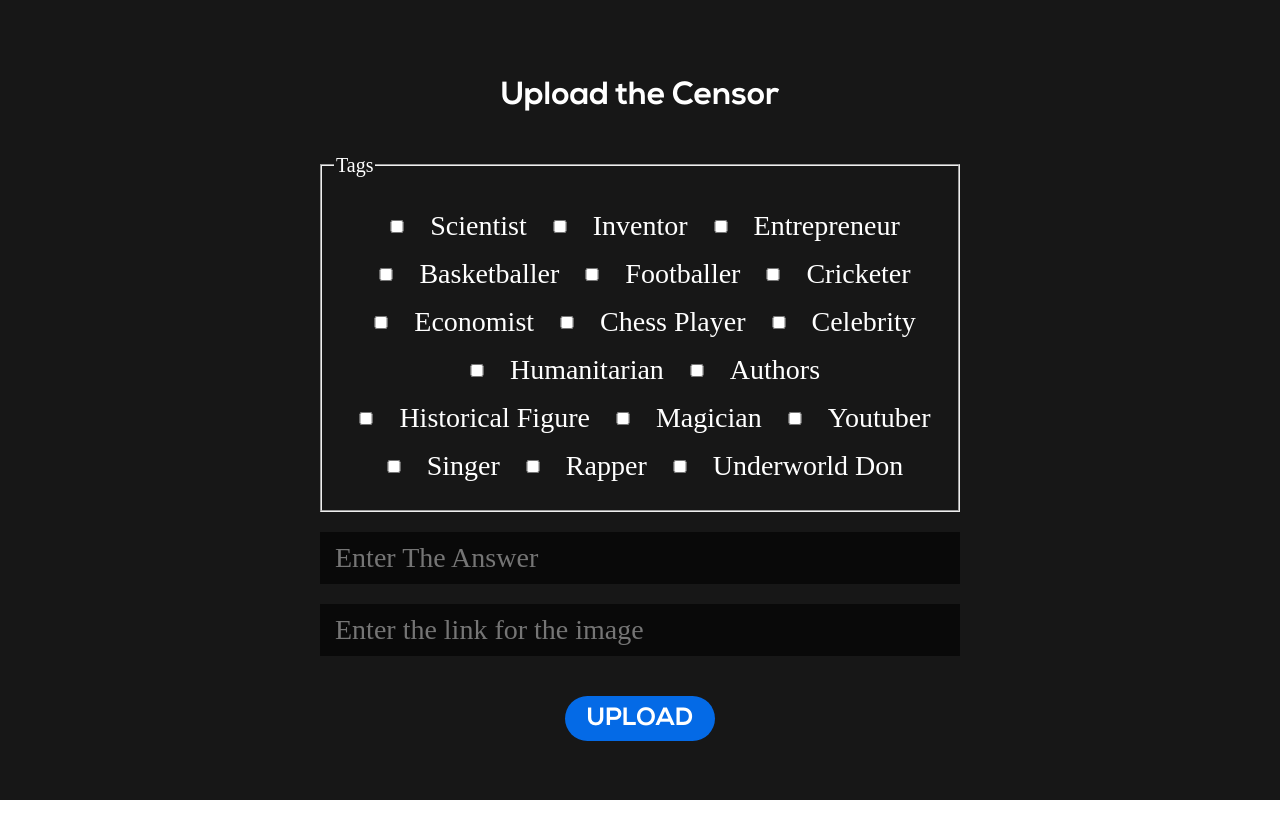
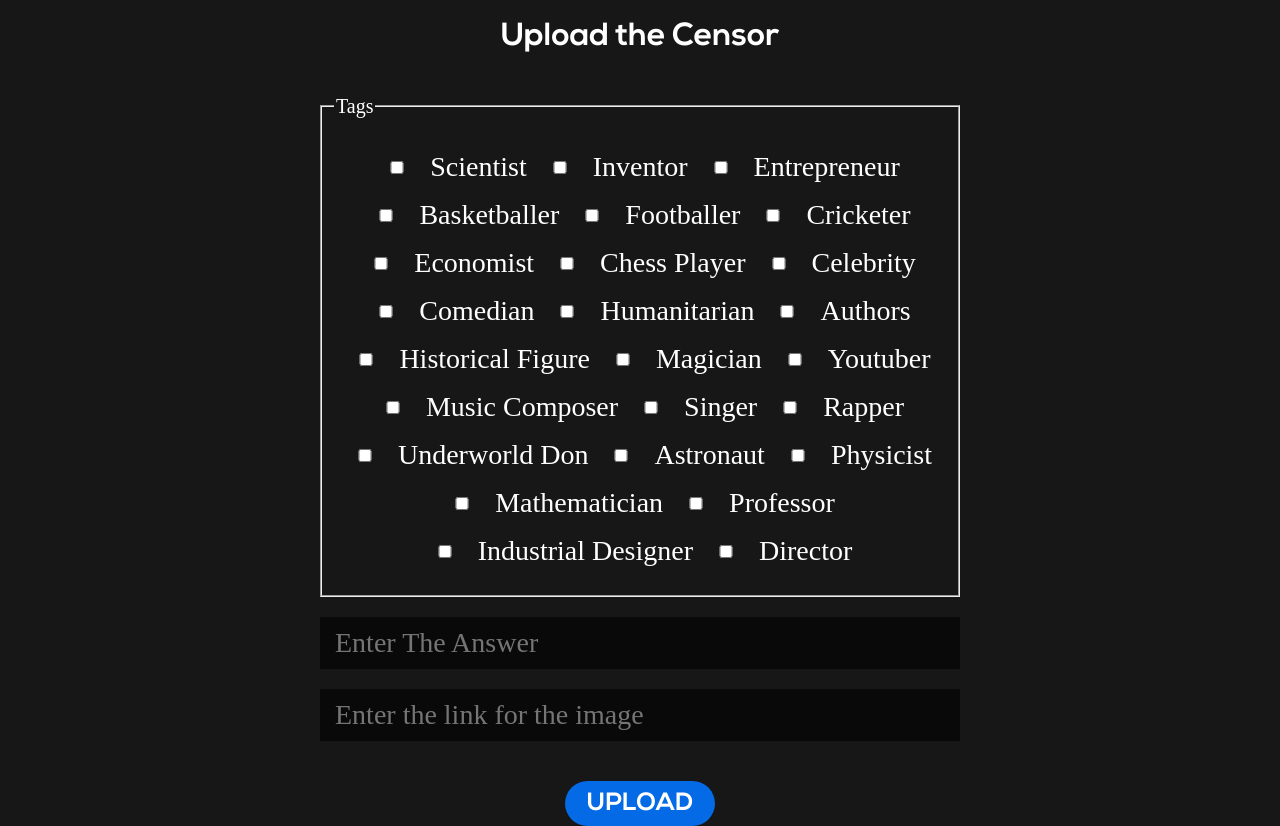
Before and after one commit to ShobhanKarthick/censored, a React (Create React App) app in the folder client/: page /upload in a window 1280 px wide. Before the commit the page ends 800 px from the top, so only its background shows below. Built offline with nearby package versions, Linux system fonts and the light colour scheme; a web font is replaced by a local one.

Commit message:
add more tags

```diff
--- a/client/src/Components/Upload.js
+++ b/client/src/Components/Upload.js
@@ -47,6 +47,10 @@ function Upload() {
         alert("Tell Shobhan its not working!!!");
       });
 
+    setClue("");
+    setAnswer("");
+    setLink("");
+
     document.getElementById("Scientist").checked = false
     document.getElementById("Inventor").checked = false
     document.getElementById("Entrepreneur").checked = false
@@ -63,11 +67,17 @@ function Upload() {
     document.getElementById("Youtuber").checked = false
     document.getElementById("Singer").checked = false
     document.getElementById("Rapper").checked = false
-    document.getElementById("UnderworldDon ").checked = false
-
-    setClue([]);
-    setAnswer("");
-    setLink("");
+    document.getElementById("UnderworldDon").checked = false
+    document.getElementById("MusicComposer").checked = false
+    document.getElementById("Singer").checked = false
+    document.getElementById("Rapper").checked = false
+    document.getElementById("Comedian").checked = false
+    document.getElementById("Astronaut").checked = false
+    document.getElementById("Physicist").checked = false
+    document.getElementById("Mathematician").checked = false
+    document.getElementById("Professor").checked = false
+    document.getElementById("IndustrialDesigner").checked = false
+    document.getElementById("Director").checked = false
   };
 
   return (
@@ -83,16 +93,24 @@ function Upload() {
         <div><input id="Footballer" className='upload-tag-input' type='checkbox' value="Footballer" onChange={clueHandler} /><label className="upload-input-label" for="Footballer">Footballer</label></div>
         <div><input id="Cricketer" className='upload-tag-input' type='checkbox' value="Cricketer" onChange={clueHandler} /><label className="upload-input-label" for="Cricketer">Cricketer</label></div>
         <div><input id="Basketballer" className='upload-tag-input' type='checkbox' value="Economist" onChange={clueHandler} /><label className="upload-input-label" for="Economist">Economist</label></div>
-        <div><input id="ChessPlayer" className='upload-tag-input' type='checkbox' value="Chess Player" onChange={clueHandler} /><label className="upload-input-label" for="Chess Player">Chess Player</label></div>
+        <div><input id="ChessPlayer" className='upload-tag-input' type='checkbox' value="Chess Player" onChange={clueHandler} /><label className="upload-input-label" for="ChessPlayer">Chess Player</label></div>
         <div><input id="Celebrity" className='upload-tag-input' type='checkbox' value="Celebrity" onChange={clueHandler} /><label className="upload-input-label" for="Celebrity">Celebrity</label></div>
+        <div><input id="Comedian" className='upload-tag-input' type='checkbox' value="Comedian" onChange={clueHandler} /><label className="upload-input-label" for="Comedian">Comedian</label></div>
         <div><input id="Humanitarian" className='upload-tag-input' type='checkbox' value="Humanitarian" onChange={clueHandler} /><label className="upload-input-label" for="Humanitarian">Humanitarian</label></div>
         <div><input id="Authors" className='upload-tag-input' type='checkbox' value="Authors" onChange={clueHandler} /><label className="upload-input-label" for="Authors">Authors</label></div>
-        <div><input id="HistoricalFigure" className='upload-tag-input' type='checkbox' value="Historical Figure" onChange={clueHandler} /><label className="upload-input-label" for="Historical Figure">Historical Figure</label></div>
+        <div><input id="HistoricalFigure" className='upload-tag-input' type='checkbox' value="Historical Figure" onChange={clueHandler} /><label className="upload-input-label" for="HistoricalFigure">Historical Figure</label></div>
         <div><input id="Magician" className='upload-tag-input' type='checkbox' value="Magician" onChange={clueHandler} /><label className="upload-input-label" for="Magician">Magician</label></div>
         <div><input id="Youtuber" className='upload-tag-input' type='checkbox' value="Youtuber" onChange={clueHandler} /><label className="upload-input-label" for="Youtuber">Youtuber</label></div>
+        <div><input id="MusicComposer" className='upload-tag-input' type='checkbox' value="Music Composer" onChange={clueHandler} /><label className="upload-input-label" for="MusicComposer">Music Composer</label></div>
         <div><input id="Singer" className='upload-tag-input' type='checkbox' value="Singer" onChange={clueHandler} /><label className="upload-input-label" for="Singer">Singer</label></div>
         <div><input id="Rapper" className='upload-tag-input' type='checkbox' value="Rapper" onChange={clueHandler} /><label className="upload-input-label" for="Rapper">Rapper</label></div>
-        <div><input id="UnderworldDon" className='upload-tag-input' type='checkbox' value="Underworld Don" onChange={clueHandler} /><label className="upload-input-label" for="Underworld Don">Underworld Don</label></div>
+        <div><input id="UnderworldDon" className='upload-tag-input' type='checkbox' value="Underworld Don" onChange={clueHandler} /><label className="upload-input-label" for="UnderworldDon">Underworld Don</label></div>
+        <div><input id="Astronaut" className='upload-tag-input' type='checkbox' value="Astronaut" onChange={clueHandler} /><label className="upload-input-label" for="Astronaut">Astronaut</label></div>
+        <div><input id="Physicist" className='upload-tag-input' type='checkbox' value="Physicist" onChange={clueHandler} /><label className="upload-input-label" for="Physicist">Physicist</label></div>
+        <div><input id="Mathematician" className='upload-tag-input' type='checkbox' value="Mathematician" onChange={clueHandler} /><label className="upload-input-label" for="Mathematician">Mathematician</label></div>
+        <div><input id="Professor" className='upload-tag-input' type='checkbox' value="Professor" onChange={clueHandler} /><label className="upload-input-label" for="Professor">Professor</label></div>
+        <div><input id="IndustrialDesigner" className='upload-tag-input' type='checkbox' value="Industrial Designer" onChange={clueHandler} /><label className="upload-input-label" for="IndustrialDesigner">Industrial Designer</label></div>
+        <div><input id="Director" className='upload-tag-input' type='checkbox' value="Director" onChange={clueHandler} /><label className="upload-input-label" for="Director">Director</label></div>
         </fieldset>
       <input
           style={{ marginBottom: "20px" }}
```
